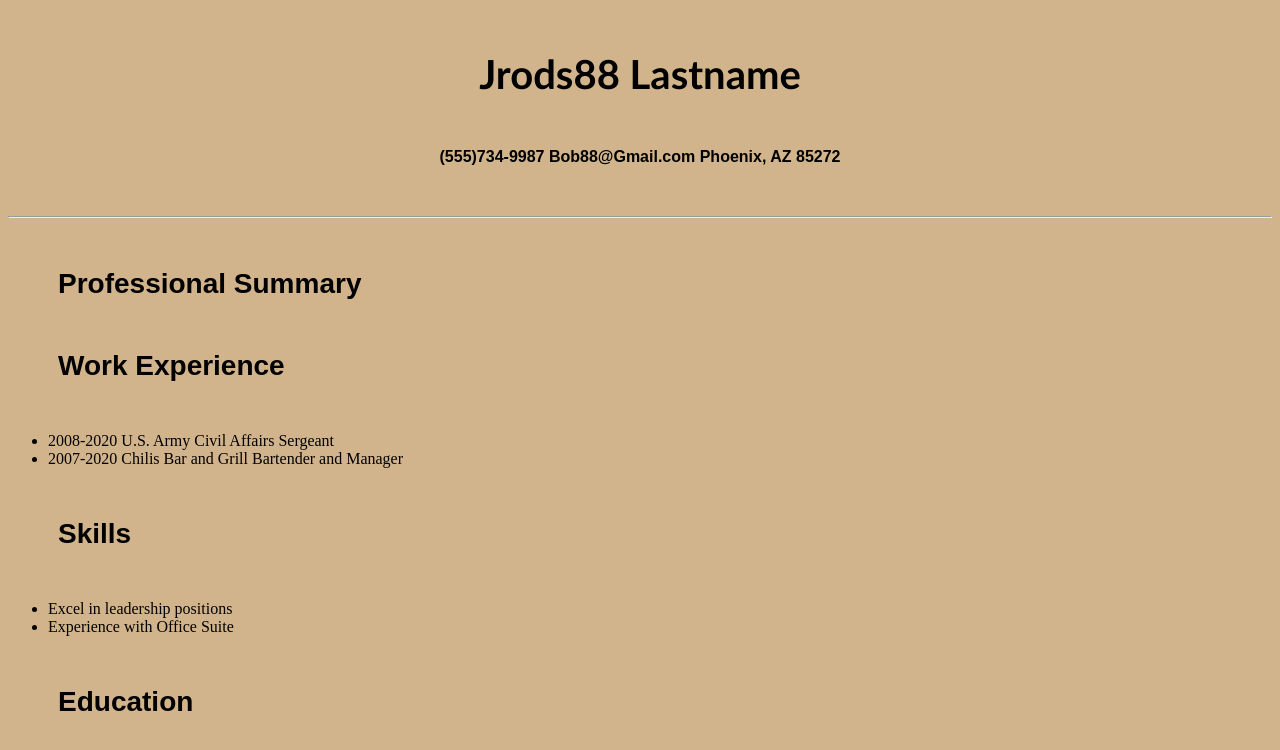
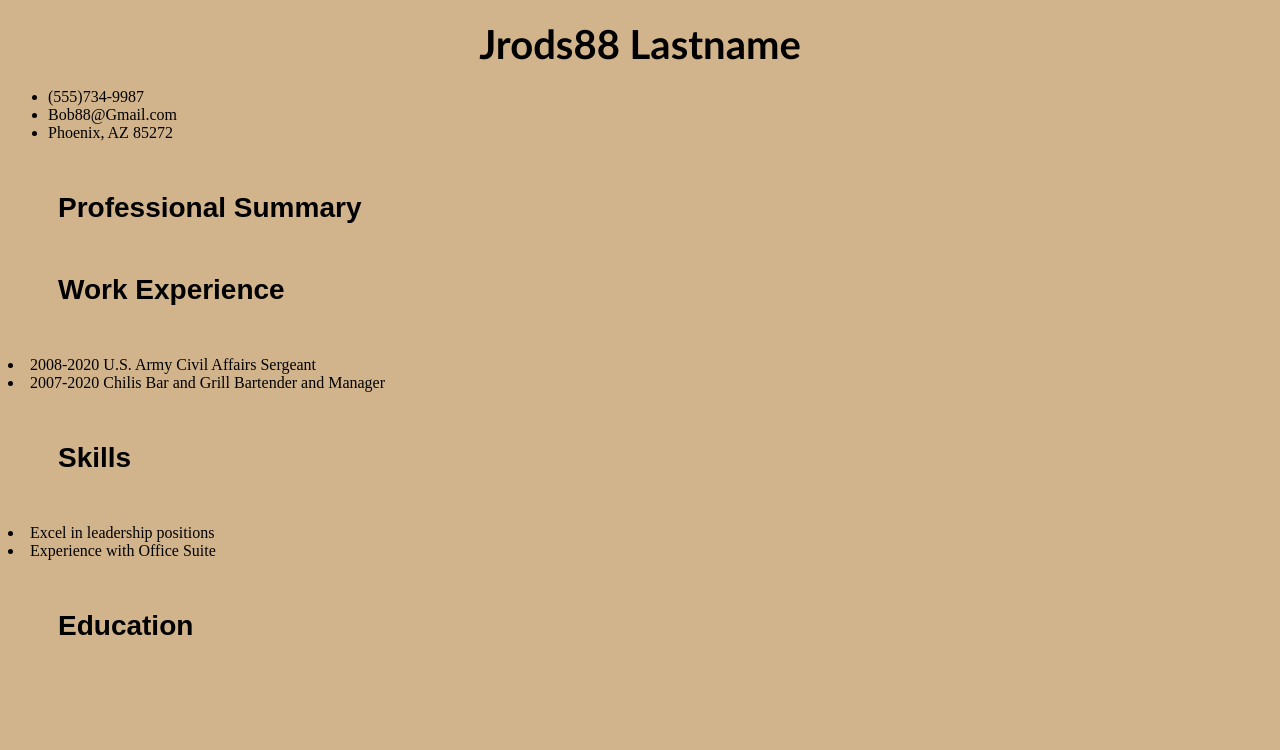
Before and after one commit to cis133da-2022-fall-2/Jrods88-resume, a plain HTML site: page index.html in a window 1280 px wide. Drawn offline with Linux system fonts and the light colour scheme.

Commit message:
update 2

```diff
--- a/index.html
+++ b/index.html
@@ -1,30 +1,36 @@
 <!DOCTYPE html>
 <html lang="en">
   <head>
-    <meta charset="UTF-8">
-    <meta http-equiv="X-UA-Compatible" content="IE=edge">
-    <meta name="viewport" content="width=device-width, initial-scale=1.0">
+    <meta charset="UTF-8" />
+    <meta http-equiv="X-UA-Compatible" content="IE=edge" />
+    <meta name="viewport" content="width=device-width, initial-scale=1.0" />
     <link rel="stylesheet" href="StyleSheet.css" />
     <title>Resumet</title>
   </head>
   <body>
+    <section>
       <h1>Jrods88 Lastname</h1>
-    <h3>(555)734-9987 Bob88@Gmail.com Phoenix, AZ 85272</h3>
-    <hr>
+      <ul>
+        <li>(555)734-9987</li>
+        <li>Bob88@Gmail.com</li>
+        <li>Phoenix, AZ 85272</li>
+      </ul>
+    </section>
+    <section>
       <h2>Professional Summary</h2>
+    </section>
+    <section>
       <h2>Work Experience</h2>
-    <ul>
-        <li>2008-2020 U.S. Army Civil Affairs Sergeant </li>
+      <li>2008-2020 U.S. Army Civil Affairs Sergeant</li>
       <li>2007-2020 Chilis Bar and Grill Bartender and Manager</li>
-    </ul>
+    </section>
+    <section>
       <h2>Skills</h2>
-    <ul>
       <li>Excel in leadership positions</li>
       <li>Experience with Office Suite</li>
-
-    </ul>
+    </section>
+    <section>
       <h2>Education</h2>
-
-
+    </section>
   </body>
 </html>
--- a/stylesheet.css
+++ b/stylesheet.css
@@ -1,7 +1,7 @@
 h1 {
     font-family: 'Gill Sans', 'Gill Sans MT', Calibri, 'Trebuchet MS', sans-serif;
     font-size: 250%;
-    margin: 50px;
+    margin: 20px;
     text-align: center;
     color: black;
   }
@@ -17,7 +17,7 @@ h1 {
   h3 {
     font-family: Arial, Helvetica, sans-serif;
     font-size: 100%;
-    margin: 50px;
+    margin: 20px;
     text-align: center;
     color: black;
   }
```
Lines whose indentation alone changed are shown as unchanged.
